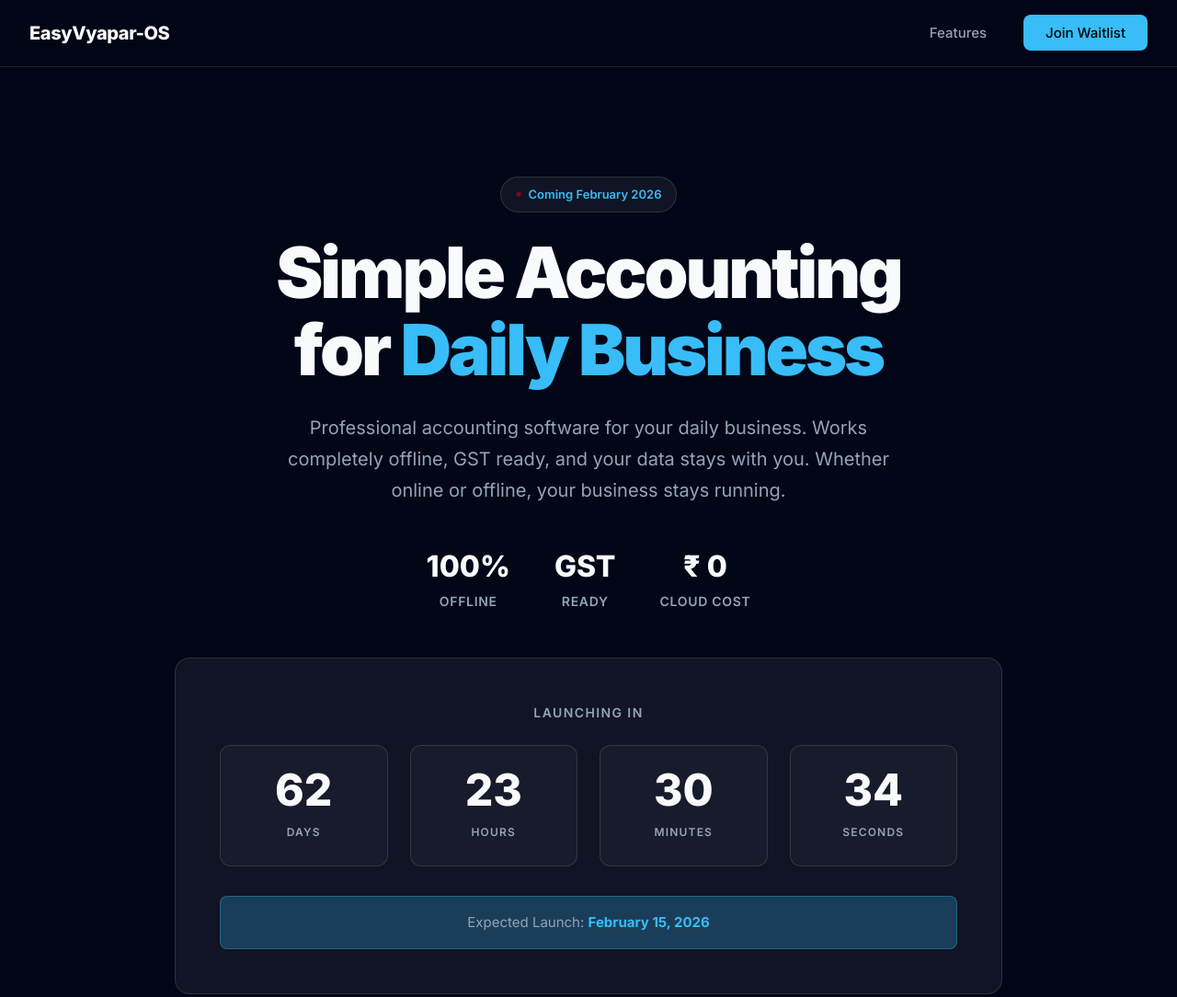
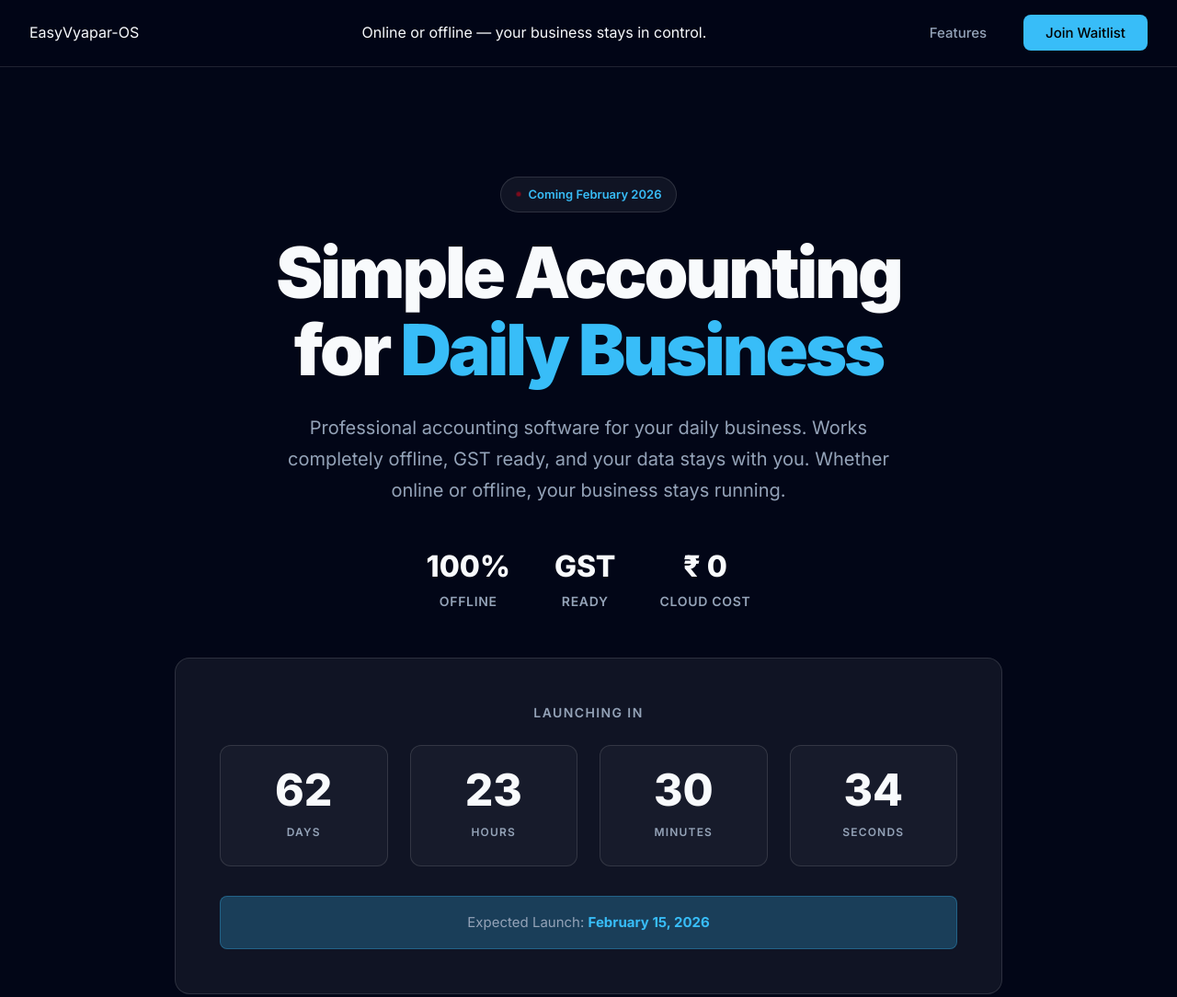
Before and after one commit to binary250/easyvyapar-coming-soon, a plain HTML site: page index.html in a window 1280 px wide. Shown: the top 1084 px of the page at 92% size. Drawn offline with Linux system fonts and the light colour scheme.

Commit message:
Update index.html
Updated tagline

```diff
--- a/index.html
+++ b/index.html
@@ -18,7 +18,10 @@
   <!-- Navigation -->
   <nav>
     <div class="nav-container">
-      <div class="nav-logo">EasyVyapar-OS</div>
+      <div class="logo">EasyVyapar-OS</div>
+<p class="tagline">
+  Online or offline — your business stays in control.
+</p>
       <ul class="nav-menu">
         <li><a href="#features">Features</a></li>
         <li><a href="#waitlist" class="nav-cta">Join Waitlist</a></li>
```
